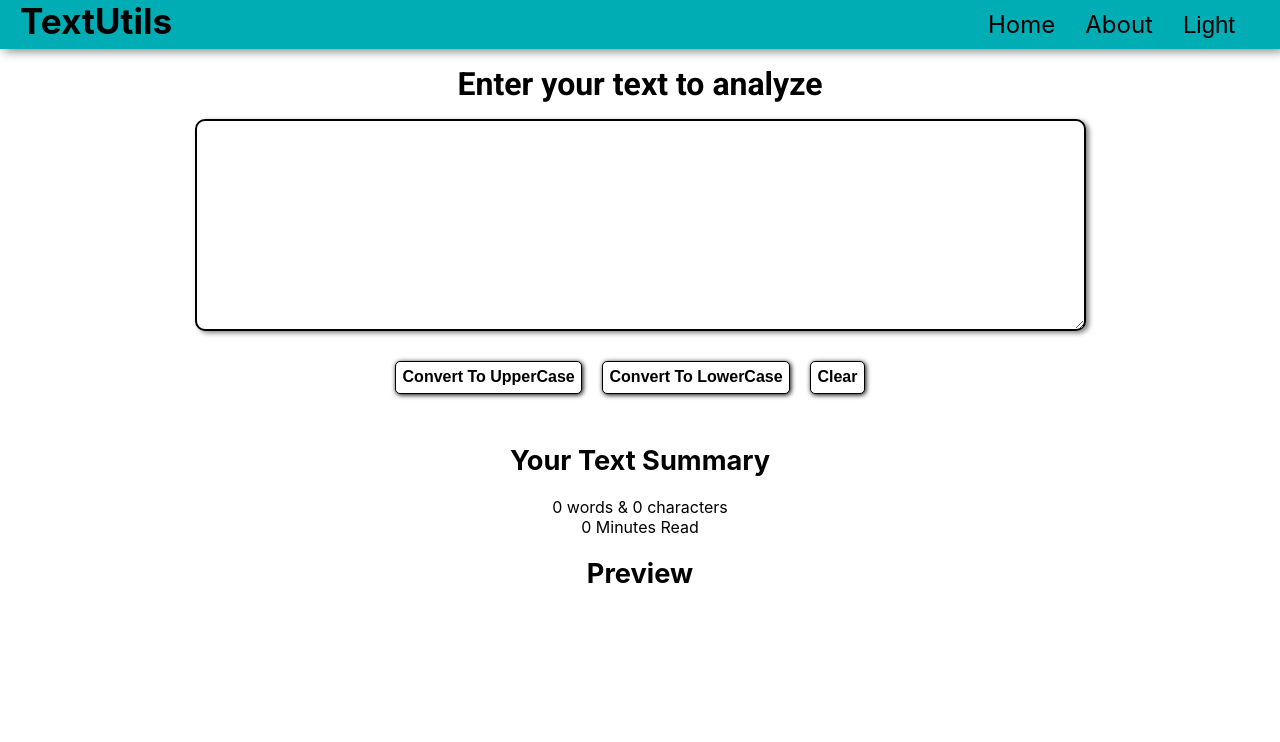
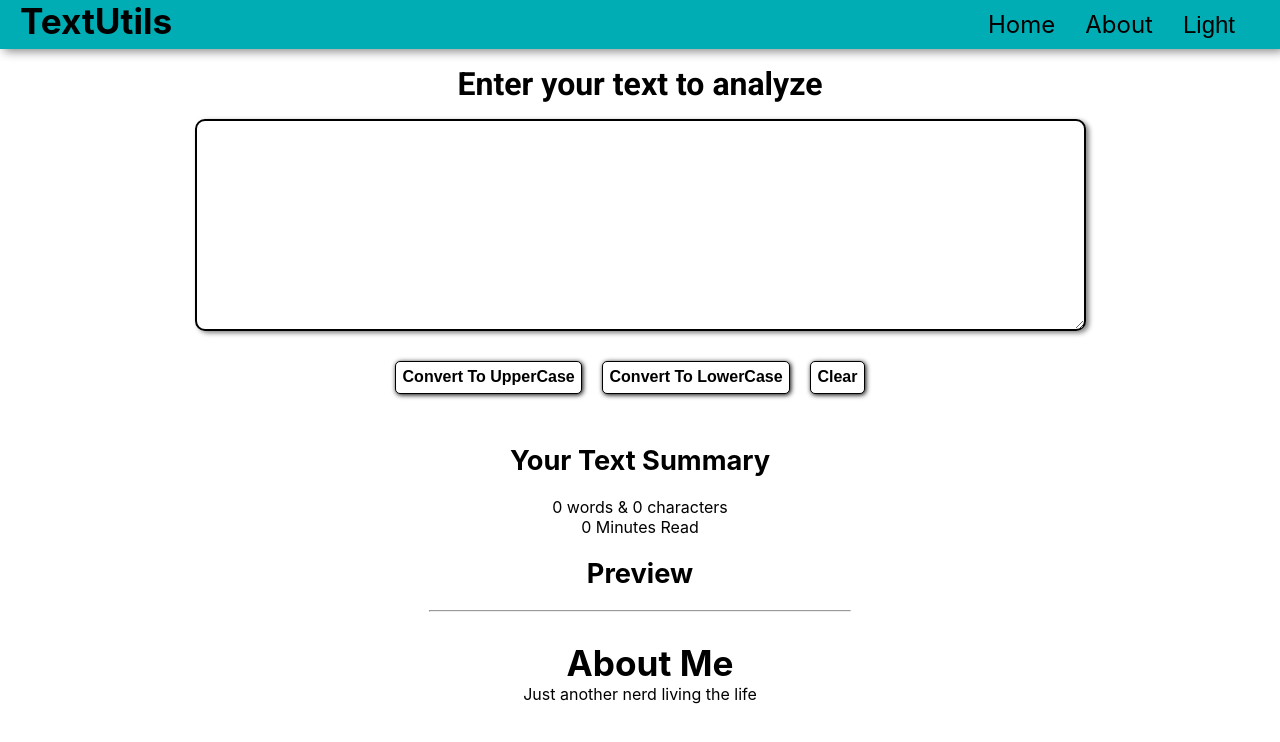
Before and after one commit to 03YugAgarwal/myapp, a React (Create React App) app: page / in a window 1280 px wide. Shown: the top 742 px of the page. Built offline with nearby package versions, Linux system fonts and the light colour scheme.

Commit message:
Added About Component

```diff
--- a/src/App.js
+++ b/src/App.js
@@ -2,6 +2,7 @@ import Navbar from './components/Navbar';
 import TextForm from './components/TextForm';
 import { useState } from 'react';
 import Alert from './components/Alert';
+import About from './components/About';
 
 function App() {
   const [mode, setmode] = useState('Light');
@@ -30,6 +31,7 @@ function App() {
       <Navbar title="TextUtils" mode={mode} toggleMode={toggleMode} />
       <Alert alert={alert}/>
       <TextForm showAlert={showAlert} heading="Enter your text to analyze" mode={mode}/>
+      <About mode={mode}/>
     </>
   );
 }
--- /dev/null
+++ b/src/components/About.css
@@ -0,0 +1,48 @@
+.about-h1-Dark{
+    margin-top: 30px;
+    display: flex;
+    align-items: center;
+    justify-content: center;
+    color: white;
+}
+
+.about-h1-Light{
+    margin-top: 30px;
+    display: flex;
+    align-items: center;
+    justify-content: center;
+    color: black;
+}
+
+.about-p-Dark{
+    display: flex;
+    align-items: center;
+    justify-content: center;
+    color: white;
+}
+
+.about-p-Light{
+    display: flex;
+    align-items: center;
+    justify-content: center;
+    color: black;
+}
+
+
+.about-hr-Dark{
+    display: flex;
+    align-items: center;
+    justify-content: center;
+    color: white;
+    width: 33%;
+    margin: auto;
+}
+
+.about-hr-Light{
+    display: flex;
+    margin: auto;
+    width: 33%;
+    align-items: center;
+    justify-content: center;
+    color: black;
+}
--- /dev/null
+++ b/src/components/About.js
@@ -0,0 +1,12 @@
+import React from 'react'
+import './About.css'
+
+export default function About(props) {
+  return (
+    <>
+        <hr className={`about-hr-${props.mode}`} />
+        <h1 className={`about-h1-${props.mode}`}>About Me</h1>
+        <p className={`about-p-${props.mode}`}> Just another nerd living the life </p>
+    </>
+  )
+}
```
